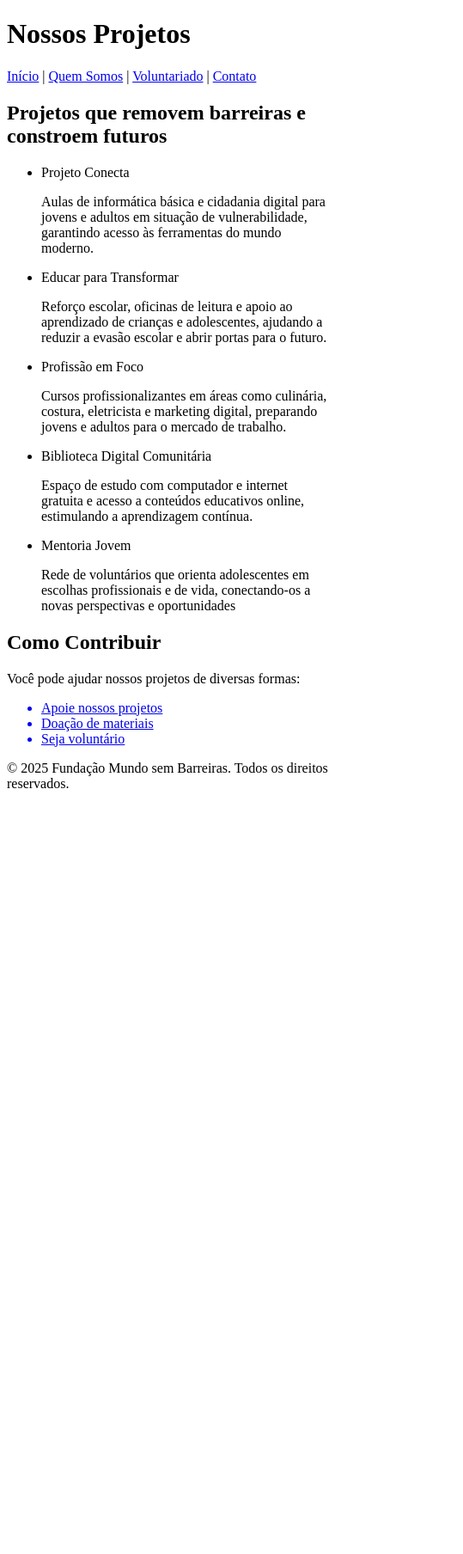
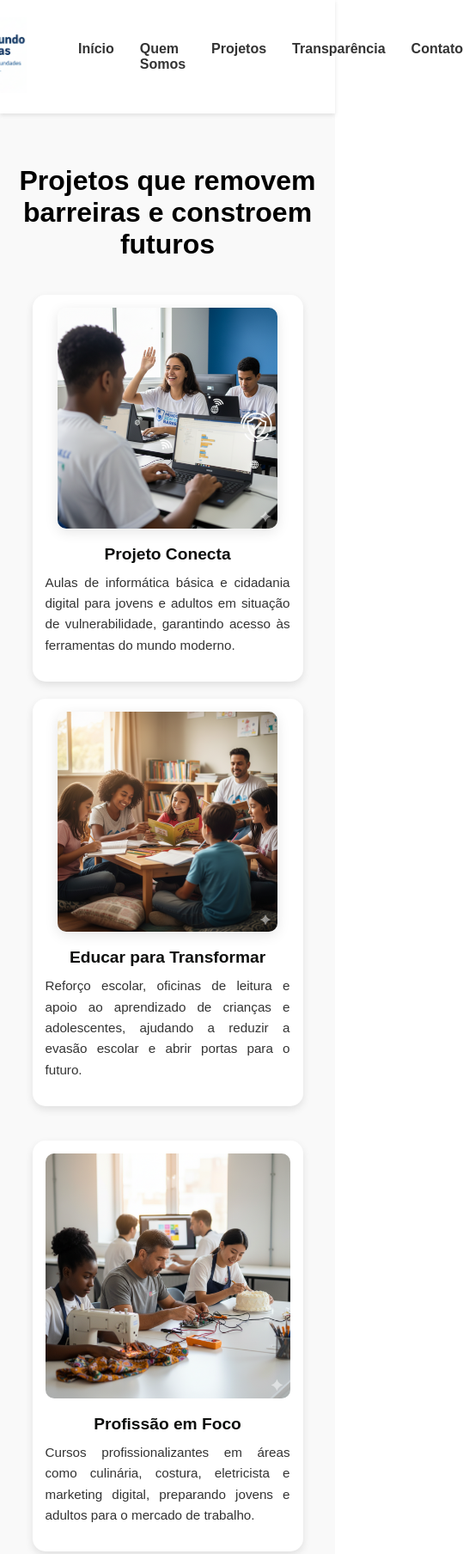
Before and after one commit to ArReinaldo/ONG-project-01, a plain HTML site: page projeto.html in a window 390 px wide. Shown: the top 1808 px of the page at 86% size, 539 px wide, since content can reach past the window. Before the commit the page ends 937 px from the top, so only its background shows below. Drawn offline with Linux system fonts and the light colour scheme.

Commit message:
08/11 10:15:42 -0300

```diff
--- /dev/null
+++ b/css/projeto.css
@@ -0,0 +1,277 @@
+/* ===== CONFIGURAÇÕES GERAIS ===== */
+* {
+  margin: 0;
+  padding: 0;
+  box-sizing: border-box;
+  font-family: Arial, Helvetica, sans-serif; /* mesma fonte das outras páginas */
+}
+
+/* ===== CABEÇALHO ===== */
+header {
+  display: flex; /* Coloca logo e menu lado a lado */
+  justify-content: center; /* Centraliza os dois */
+  align-items: center;
+  gap: 60px; /* Espaçamento entre logo e menu */
+  padding: 20px 60px;
+  position: sticky;
+  top: 0;
+  background-color: #ffffff;
+  box-shadow: 0 2px 5px rgba(0, 0, 0, 0.1);
+  z-index: 1000;
+}
+
+/* ===== LOGO ===== */
+.logo img {
+  max-width: 180px;
+  height: auto;
+}
+
+/* ===== MENU ===== */
+.menu {
+  display: flex;
+  gap: 30px;
+}
+
+.menu a {
+  text-decoration: none;
+  color: #333;
+  font-weight: bold;
+  transition: color 0.3s ease;
+}
+
+.menu a:hover {
+  color: #00856f;
+}
+
+
+/* ===== SEÇÃO DE PROJETOS ===== */
+.projetos {
+  padding: 60px 20px;
+  background-color: #f9f9f9; /* fundo suave como o restante do site */
+  text-align: center;
+}
+
+.projetos h2 {
+  color: #000000;
+  font-size: 2rem;
+  margin-bottom: 40px;
+}
+
+/* ----- BLOCO DE IMAGENS ----- */
+.bloco-image {
+  display: flex;                 /* coloca as imagens lado a lado */
+  justify-content: center;       /* centraliza as imagens na tela */
+  gap: 20px;                     /* espaço entre as imagens */
+  margin-bottom: 40px;           /* espaço abaixo de cada bloco */
+}
+
+/* ----- IMAGENS ----- */
+.bloco-image img {
+  width: 100%;
+  max-width: 350px;              /* tamanho máximo */
+  border-radius: 15px;           /* bordas arredondadas */
+  box-shadow: 0 4px 15px rgba(0, 0, 0, 0.1);
+  transition: transform 0.3s ease;
+}
+
+.bloco-image img:hover {
+  transform: scale(1.05);        /* leve zoom no hover */
+}
+
+/* ----- TEXTO DOS PROJETOS ----- */
+.projetos ul {
+  list-style: none;              /* remove marcadores */
+  max-width: 900px;
+  margin: 0 auto;
+  text-align: justify;           /* justifica os textos */
+}
+
+.projetos li {
+  font-weight: bold;
+  color: #000000;
+  margin-top: 20px;
+}
+
+.projetos p {
+  margin-bottom: 15px;
+  color: #333;
+  line-height: 1.6;
+}
+
+/* ===== RESPONSIVIDADE ===== */
+@media (max-width: 768px) {
+  .bloco-image {
+    flex-direction: column;      /* imagens empilhadas no mobile */
+    align-items: center;
+  }
+
+  .bloco-image img {
+    max-width: 90%;
+  }
+}
+/* ===== ESTILOS DA SEÇÃO DE PROJETOS ===== */
+
+.projetos {
+  padding: 60px 20px;
+  background-color: #f9f9f9;
+  text-align: center;
+}
+
+.projetos h2 {
+  color: #000000;
+  font-size: 2rem;
+  margin-bottom: 40px;
+}
+
+/* BLOCO DE IMAGENS */
+.bloco-imagens {
+  display: flex;
+  justify-content: center;
+  gap: 30px;
+  flex-wrap: wrap;
+  margin-bottom: 50px;
+}
+
+/* CADA PROJETO (imagem + título + texto) */
+.projeto {
+  max-width: 320px;
+  background: #fff;
+  border-radius: 15px;
+  padding: 15px;
+  box-shadow: 0 4px 10px rgba(0,0,0,0.1);
+  text-align: center;
+}
+
+.projeto img {
+  width: 100%;
+  border-radius: 10px;
+  margin-bottom: 15px;
+  transition: transform 0.3s ease;
+}
+
+.projeto img:hover {
+  transform: scale(1.05);
+}
+
+.projeto h3 {
+  color: #0d0e0d;
+  font-size: 1.2rem;
+  margin-bottom: 10px;
+}
+
+.projeto p {
+  color: #333;
+  text-align: justify;
+  line-height: 1.6;
+  font-size: 0.95rem;
+}
+
+/* RESPONSIVIDADE */
+@media (max-width: 768px) {
+  .bloco-imagens {
+    flex-direction: column;
+    align-items: center;
+  }
+
+  .projeto {
+    max-width: 90%;
+  }
+}
+
+/* ===== SEÇÃO COMO CONTRIBUIR ===== */
+.como-contribuir {
+  background-color: #f9f9f9;  /* Fundo leve como o 'Quem Somos' */
+  padding: 60px 20px;         /* Espaçamento interno confortável */
+}
+
+/* Container geral */
+.como-container {
+  display: flex;              /* Coloca texto e imagem lado a lado */
+  align-items: center;        /* Centraliza verticalmente */
+  justify-content: center;    /* Centraliza o conjunto na tela */
+  max-width: 1200px;          /* Limita a largura máxima */
+  margin: 0 auto;             /* Centraliza o bloco */
+  gap: 60px;                  /* Espaço entre texto e imagem */
+}
+
+/* Texto (lado esquerdo) */
+.como-texto {
+  max-width: 550px;           /* Limita a largura para boa leitura */
+}
+
+.como-texto h2 {
+  font-size: 2rem;
+  color: #0c0c0c;             /* Cor verde padrão */
+  margin-bottom: 15px;        /* Espaço abaixo do título */
+  text-align: center;
+}
+
+.como-texto p {
+  font-size: 1.1rem;
+  color: #333;
+  line-height: 1.6;           /* Espaçamento entre linhas */
+  text-align: justify;        /* Alinha o texto em bloco */
+  margin-bottom: 25px;        /* Espaço entre o texto e os botões */
+}
+
+/* Botões */
+.botoes-contribuir {
+  display: flex;
+  flex-direction: column;     /* Organiza os botões na vertical */
+  gap: 15px;                  /* Espaço entre os botões */
+}
+
+.botao {
+  display: inline-block;
+  text-decoration: none;
+  background-color: #183aa8;  /* Verde principal */
+  color: #fff;
+  padding: 12px 25px;
+  border-radius: 30px;        /* Borda arredondada */
+  font-weight: bold;
+  text-align: center;
+  transition: background 0.3s ease;
+}
+
+.botao:hover {
+  background-color: #a76d17;  /* Tom de verde mais escuro no hover */
+}
+
+/* Imagem (lado direito) */
+.como-imagem img {
+  width: 400px;
+  border-radius: 20px;        /* Bordas arredondadas */
+  box-shadow: 0 4px 15px rgba(0, 0, 0, 0.1); /* Sombra leve */
+}
+
+/* ===== RESPONSIVIDADE ===== */
+@media (max-width: 768px) {
+  .como-container {
+    flex-direction: column;   /* Empilha texto e imagem */
+    text-align: center;
+  }
+
+  .botoes-contribuir {
+    align-items: center;
+  }
+
+  .como-imagem img {
+    width: 90%;               /* Faz a imagem ocupar mais espaço no mobile */
+  }
+}
+
+/* ===== FOOTER ===== */
+  footer {
+  background-color: #D96D39; /* cor institucional */
+  color: #ffffff;
+  text-align: center;
+  padding: 20px 10px;
+  font-size: 15px;
+  margin-top: 40px;
+  border-top: 4px solid #006e5a; /* linha sutil no topo para destacar o rodapé */
+}
+
+footer p {
+  margin: 0;
+  letter-spacing: 0.5px;
+}
--- a/css/sobre.css
+++ b/css/sobre.css
@@ -263,3 +263,4 @@ header {
 footer p {
   margin: 0;
   letter-spacing: 0.5px;
+}
--- a/projeto.html
+++ b/projeto.html
@@ -4,38 +4,69 @@
     <meta charset="UTF-8">
     <meta name="viewport" content="width=device-width, initial-scale=1.0">
     <title>Projetos - Fundação Mundo Sem Barreiras</title>
-</head>
+</head> <link rel="stylesheet" href="css/projeto.css">
 <body>
     <header>
-        <h1>Nossos Projetos</h1>
-        <nav>
-            <a href="index.html">Início</a>  |  <a href="sobre.html">Quem Somos</a>  |  <a href="voluntariado.html">Voluntariado</a>  |  <a href="contato.html">Contato</a>
+        <div class="logo">
+            <img src ="img/logo.png" alt="logo da fundação mundo sem barreiras">
+        </div>
+        <nav class="menu">
+            <a href="index.html">Início</a>
+            <a href="Sobre.html">Quem Somos</a>
+            <a href="projeto.html">Projetos</a>
+            <a href="transparencia.html">Transparência</a>
+            <a href="contato.html">Contato</a>
         </nav>
     </header>
     <main>
-        <section>
+       <section class="projetos">
   <h2>Projetos que removem barreiras e constroem futuros</h2>
-            <ul>
-                <li>Projeto Conecta</li>
+  <div class="bloco-image bloco1">
+    <div class="projeto">
+      <img src="img/conecta.png" alt="Aula de informática para jovens">
+      <h3>Projeto Conecta</h3>
       <p>Aulas de informática básica e cidadania digital para jovens e adultos em situação de vulnerabilidade, garantindo acesso às ferramentas do mundo moderno.</p>
-                <li>Educar para Transformar</li>
+    </div>
+    <div class="projeto">
+      <img src="img/transformar.png" alt="Oficina de leitura e reforço escolar">
+      <h3>Educar para Transformar</h3>
       <p>Reforço escolar, oficinas de leitura e apoio ao aprendizado de crianças e adolescentes, ajudando a reduzir a evasão escolar e abrir portas para o futuro.</p>
-                <li>Profissão em Foco</li>
+    </div>
+  </div>
+  <div class="bloco-imagens bloco2">
+    <div class="projeto">
+      <img src="img/profissao.png" alt="Curso de culinária comunitária">
+      <h3>Profissão em Foco</h3>
       <p>Cursos profissionalizantes em áreas como culinária, costura, eletricista e marketing digital, preparando jovens e adultos para o mercado de trabalho.</p>
-                <li>Biblioteca Digital Comunitária</li>
+    </div>
+    <div class="projeto">
+      <img src="img/biblioteca.png" alt="Biblioteca digital comunitária">
+      <h3>Biblioteca Digital Comunitária</h3>
       <p>Espaço de estudo com computador e internet gratuita e acesso a conteúdos educativos online, estimulando a aprendizagem contínua.</p>
-                <li>Mentoria Jovem</li>
-                <p>Rede de voluntários que orienta adolescentes em escolhas profissionais e de vida, conectando-os a novas perspectivas e oportunidades</p>
-            </ul>
+    </div>
+    <div class="projeto">
+      <img src="img/mentoria.png" alt="Mentoria para jovens">
+      <h3>Mentoria Jovem</h3>
+      <p>Rede de voluntários que orienta adolescentes em escolhas profissionais e de vida, conectando-os a novas perspectivas e oportunidades.</p>
+    </div>
+  </div>
 </section>
-        <section>
-            <h2>Como Contribuir</h2>
+        <section class="como-contribuir">
+            <div class="como-container">
+                <div class="como-texto">
+                        <h2>COMO CONTRIBUIR</h2>
             <p>Você pode ajudar nossos projetos de diversas formas:</p>
-            <ul>
-                <a href="doacoes.html"><li>Apoie nossos projetos</li></a>
-                <a href="doacoes.html"><li>Doação de materiais</li></a>
-                <a href="voluntariado.html"><li>Seja voluntário</li></a>
-            </ul>
+            <div class="botoes-contribuir">
+        <a href="doacoes.html" class="botao">Apoie nossos projetos</a>
+        <a href="doacoes.html" class="botao">Doação de materiais</a>
+        <a href="voluntariado.html" class="botao">Seja voluntário</a>
+      </div>
+    </div>
+
+    <div class="como-imagem">
+      <img src="img/contribuir.png" alt="Pessoa colaborando com os projetos da Fundação Mundo Sem Barreiras">
+    </div>
+  </div>
         </section>
     </main>
     <footer>
```
Also changed, not shown: img/biblioteca.png (added), img/conecta.png (added), img/contribuir.png (added), img/mentoria.png (added), img/profissao.png (added), img/transformar.png (added). Lines whose indentation alone changed are shown as unchanged.
